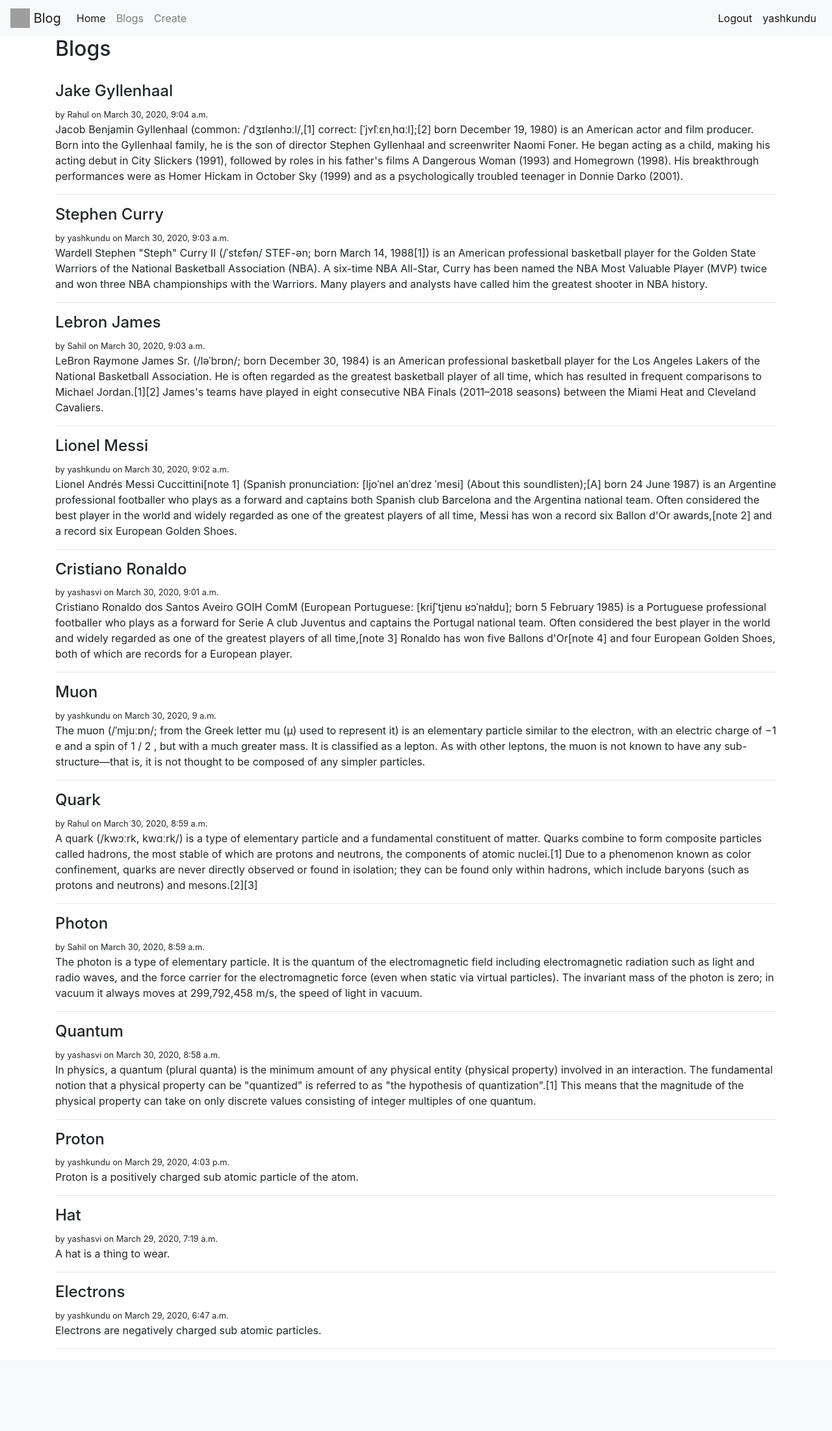
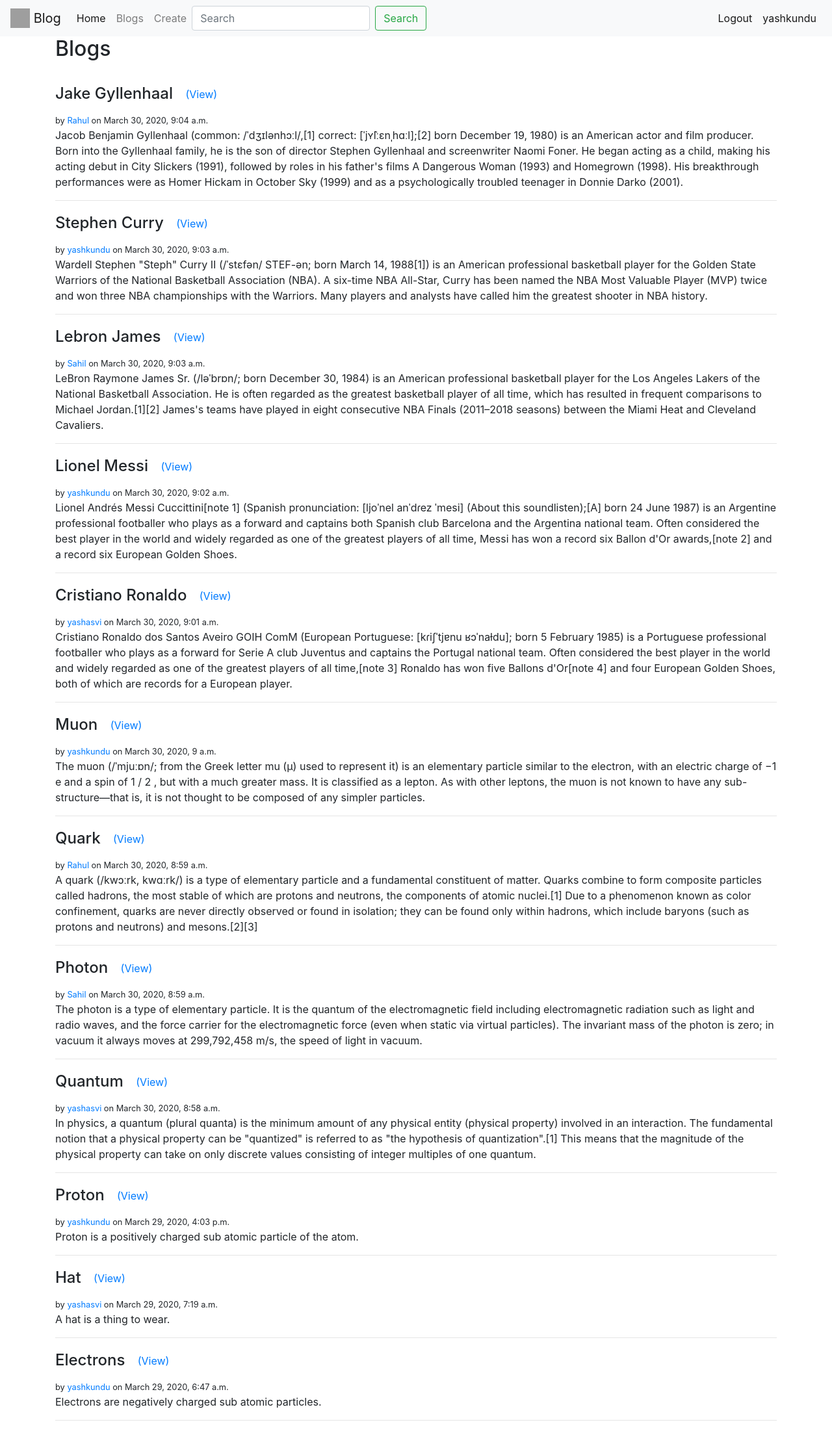
Before and after one commit to yashkundu/blogger, a Django app: page /blogs/ in a window 1280 px wide. Shown: the whole page at 65% size. Before the commit the page ends 2076 px from the top, so only its background shows below. Run offline with Django 3.2, Linux system fonts and the light colour scheme; a user stored in the database is signed in; data comes from the database, SQL or seed files in the repository; both versions use the stored data as it was after the commit; some libraries are stand-ins or nearby versions; grey boxes are pictures that could not be loaded.

Commit message:
Completed

```diff
--- a/src/blogger/settings.py
+++ b/src/blogger/settings.py
@@ -39,8 +39,10 @@
     'django.contrib.staticfiles',
 
     #custom Apps
+    'rest_framework',
     'blogs',
     'accounts',
+
 ]
 
 MIDDLEWARE = [
--- a/src/blogger/urls.py
+++ b/src/blogger/urls.py
@@ -25,4 +25,5 @@
     url(r'^$',home_page_view, name='home'),
     url(r'^blogs/',include('blogs.urls',namespace='blogs')),
     url(r'^accounts/',include('accounts.urls', namespace='accounts')),
+    url(r'^api-auth/', include('rest_framework.urls')),
 ]
--- a/src/blogs/templates/blogs/blog_list.html
+++ b/src/blogs/templates/blogs/blog_list.html
@@ -5,8 +5,8 @@
 {% block content %}
   <h2>Blogs</h2><br>
   {% for object in object_list %}
-    <h4>{{ object.title }}</h3>
-    <small>by {{ object.author }} on {{ object.timestamp }}</small>
+    <h4>{{ object.title }} <a class="btn btn-link" href="{% url 'blogs:detail' pk=object.pk %}">(View)</a></h3>
+    <small>by <a href="{{ object.author.profile.get_absolute_url }}">{{ object.author }}</a> on {{ object.timestamp }}</small>
     <p>{{ object.content }}</p>
     <hr>
   {% endfor %}
--- a/src/blogs/views.py
+++ b/src/blogs/views.py
@@ -21,7 +21,11 @@
 
     def get_queryset(self):
         user = self.request.user
-        return Blog.objects.filter(Q(author__in=user.profile.get_following()) | Q(author=user)).order_by('-timestamp')
+        qs = Blog.objects.filter(Q(author__in=user.profile.get_following()) | Q(author=user)).order_by('-timestamp')
+        query = self.request.GET.get('q', None)
+        if query is not None:
+            qs = qs.filter( Q(title__icontains=query) | Q(content__icontains=query)).distinct()
+        return qs
 
 
 class BlogDetailView(DetailView):
--- a/src/templates/snippets/navbar.html
+++ b/src/templates/snippets/navbar.html
@@ -18,7 +18,14 @@
       <li class="nav-item">
         <a class="nav-link" href="{% url 'blogs:create' %}">Create</a>
       </li>
+      {% if request.path == '/blogs/' %}
+      <form class="form-inline" action="{% url 'blogs:list' %}" method="GET">
+        <input class="form-control mr-sm-2" type="text" placeholder="Search" aria-label="Search" name='q' value="{{ request.GET.q }}">
+        <button class="btn btn-outline-success my-2 my-sm-0" type="submit">Search</button>
+      </form>
+      {% endif %}
     </ul>
+
     {% if request.user.is_authenticated %}
     <ul class="navbar-nav ml-auto">
       <li class="nav-item active">
```
Also changed, not shown: src/db.sqlite3.
